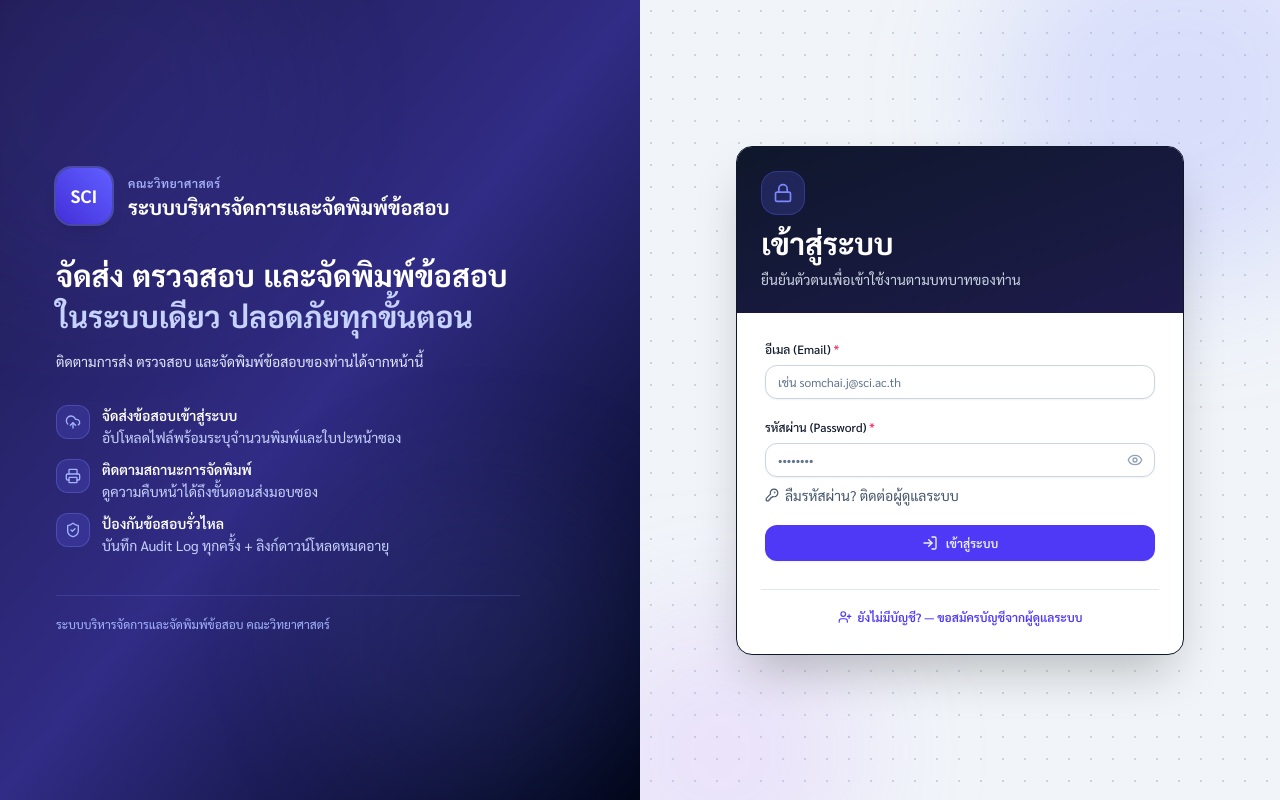
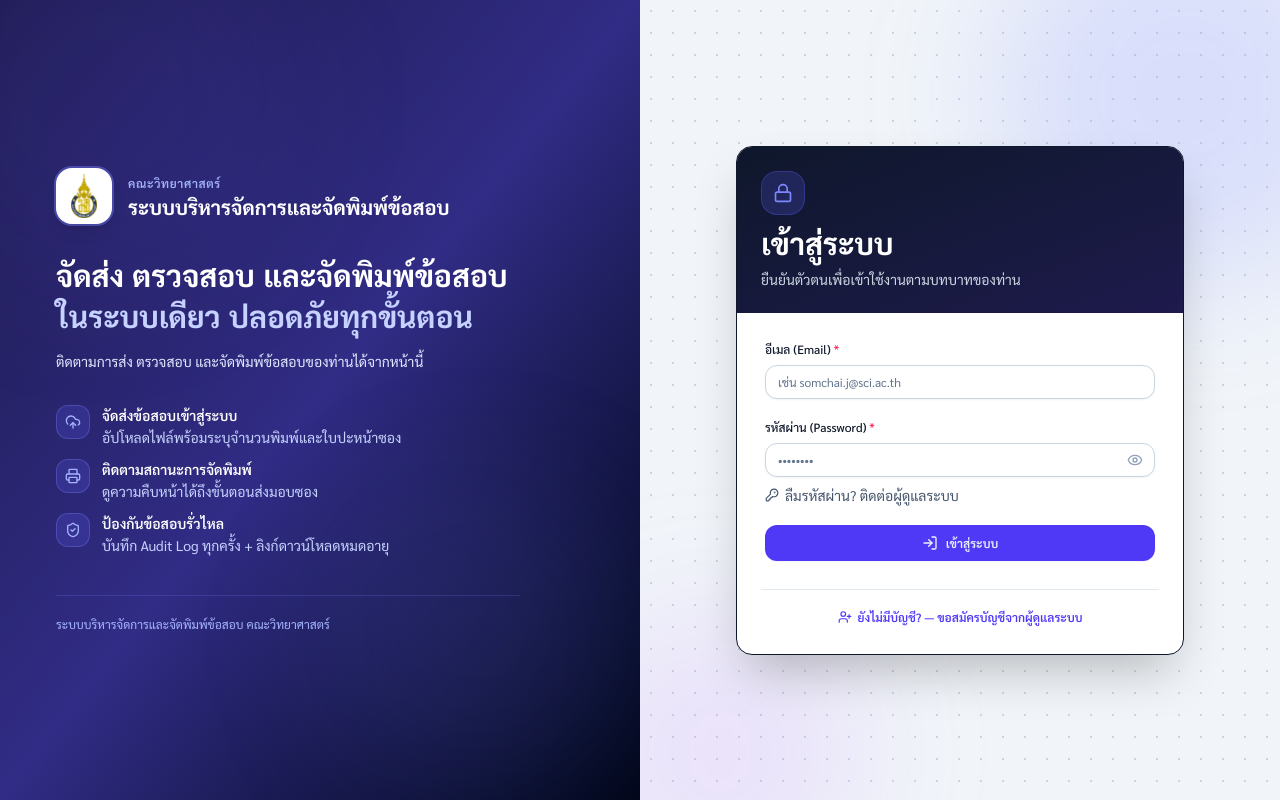
Before and after one commit to diamondzaza/sent-exam-system, a Next.js app: page / in a window 1280 px wide. Built offline with nearby package versions, Linux system fonts and the light colour scheme; no server answers; a web font is replaced by a local one.

Commit message:
style: login brand — replace SCI placeholder with PSU logo from /public
Co-Authored-By: Claude Code <noreply@anthropic.com>

```diff
--- a/src/components/auth/LoginPage.jsx
+++ b/src/components/auth/LoginPage.jsx
@@ -176,8 +176,8 @@ export const LoginPage = ({ onLogin }) => {
         <div className="relative z-10 px-8 sm:px-14 py-12 max-w-xl">
           {/* Logo & System Name */}
           <div className="flex items-center space-x-4 mb-8">
-            <div className="w-14 h-14 rounded-xl bg-gradient-to-tr from-indigo-700 to-indigo-500 flex items-center justify-center font-bold text-lg shadow-lg ring-2 ring-indigo-400/40 shrink-0">
-              SCI
+            <div className="w-14 h-14 rounded-xl bg-white shadow-lg ring-2 ring-indigo-400/40 shrink-0 flex items-center justify-center p-1.5 overflow-hidden">
+              <img src="/logoscipsu.png" alt="ตราสัญลักษณ์คณะวิทยาศาสตร์ มหาวิทยาลัยสงขลานครินทร์" className="h-full w-full object-contain"/>
             </div>
             <div>
               <span className="text-xs font-semibold text-indigo-300 tracking-wider uppercase">
```
